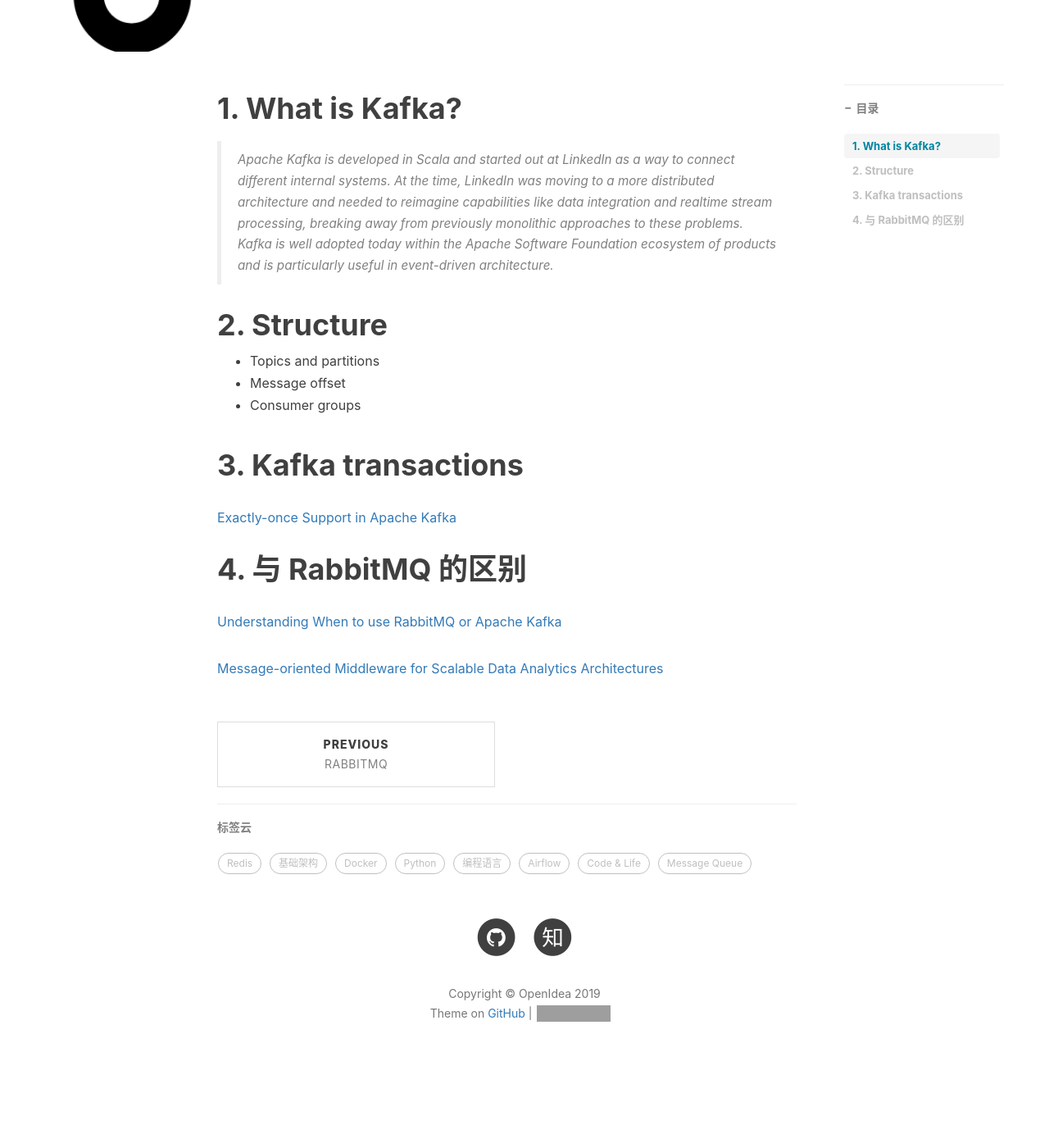
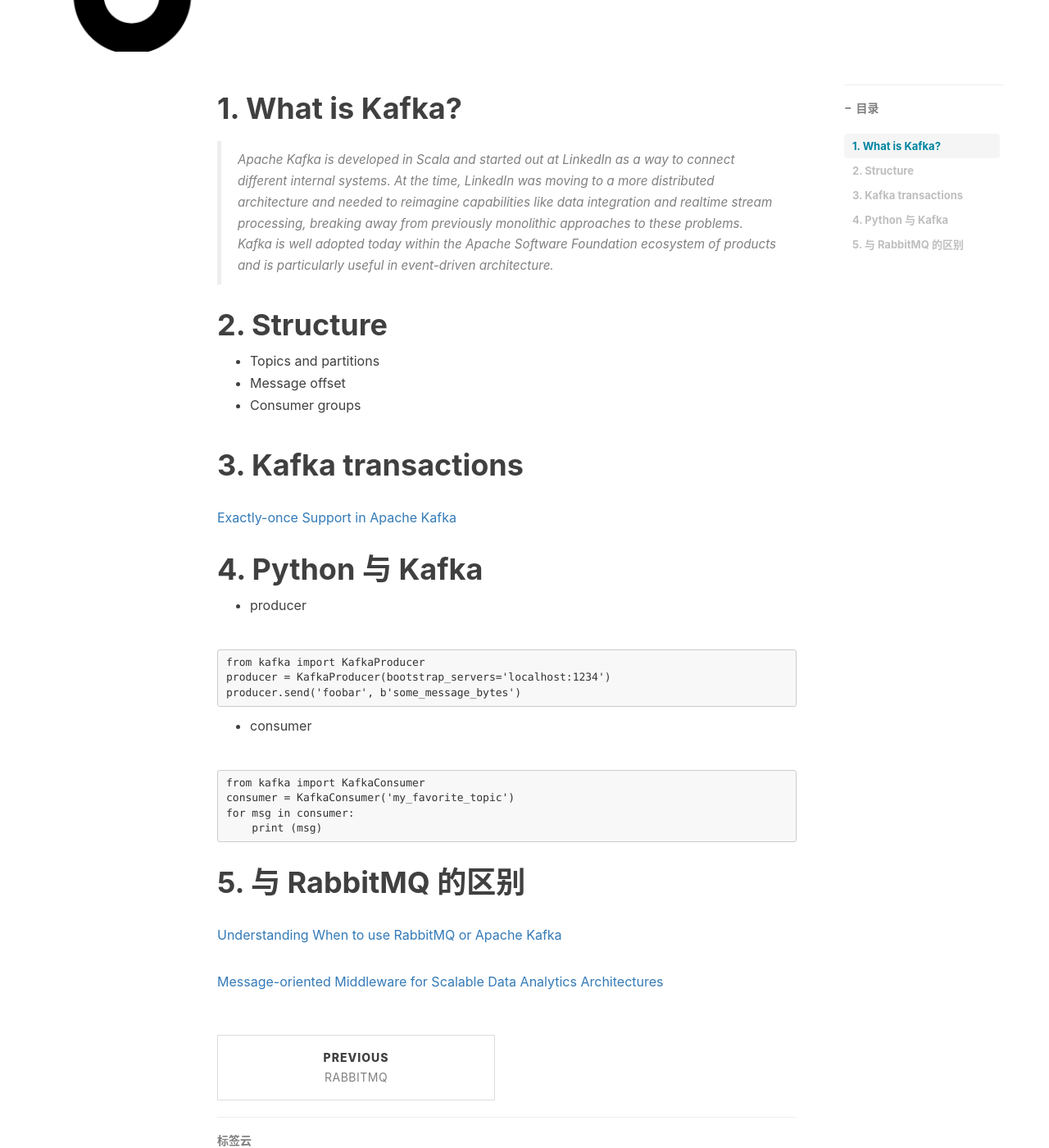
Before and after one commit to zyt312074545/zyt312074545.github.io, a Jekyll site: the page built from _posts/2019-02-12-mq-2.md, in a window 1280 px wide and 1400 px high, scrolled down 460 px. Shown: the whole window at 82% size. Built offline with Jekyll 4.4.1, drawn with Linux system fonts in a browser that asks for light colours; nearby versions of some CDN libraries; comment, search, counter and statistics services are not loaded; before the commit the page ends 1800 px from its top, so only the background shows below that; grey boxes are pictures that could not be loaded.

Commit message:
add python kafka

````diff
--- a/_posts/2019-02-12-mq-2.md
+++ b/_posts/2019-02-12-mq-2.md
@@ -25,7 +25,26 @@ tags:
 
 [Exactly-once Support in Apache Kafka](https://medium.com/@jaykreps/exactly-once-support-in-apache-kafka-55e1fdd0a35f)
 
-# 4. 与 RabbitMQ 的区别
+# 4. Python 与 Kafka
+
+- producer
+
+```
+from kafka import KafkaProducer
+producer = KafkaProducer(bootstrap_servers='localhost:1234')
+producer.send('foobar', b'some_message_bytes')
+```
+
+- consumer
+
+```
+from kafka import KafkaConsumer
+consumer = KafkaConsumer('my_favorite_topic')
+for msg in consumer:
+    print (msg)
+```
+
+# 5. 与 RabbitMQ 的区别
 
 [Understanding When to use RabbitMQ or Apache Kafka](https://content.pivotal.io/blog/understanding-when-to-use-rabbitmq-or-apache-kafka)
 
````
